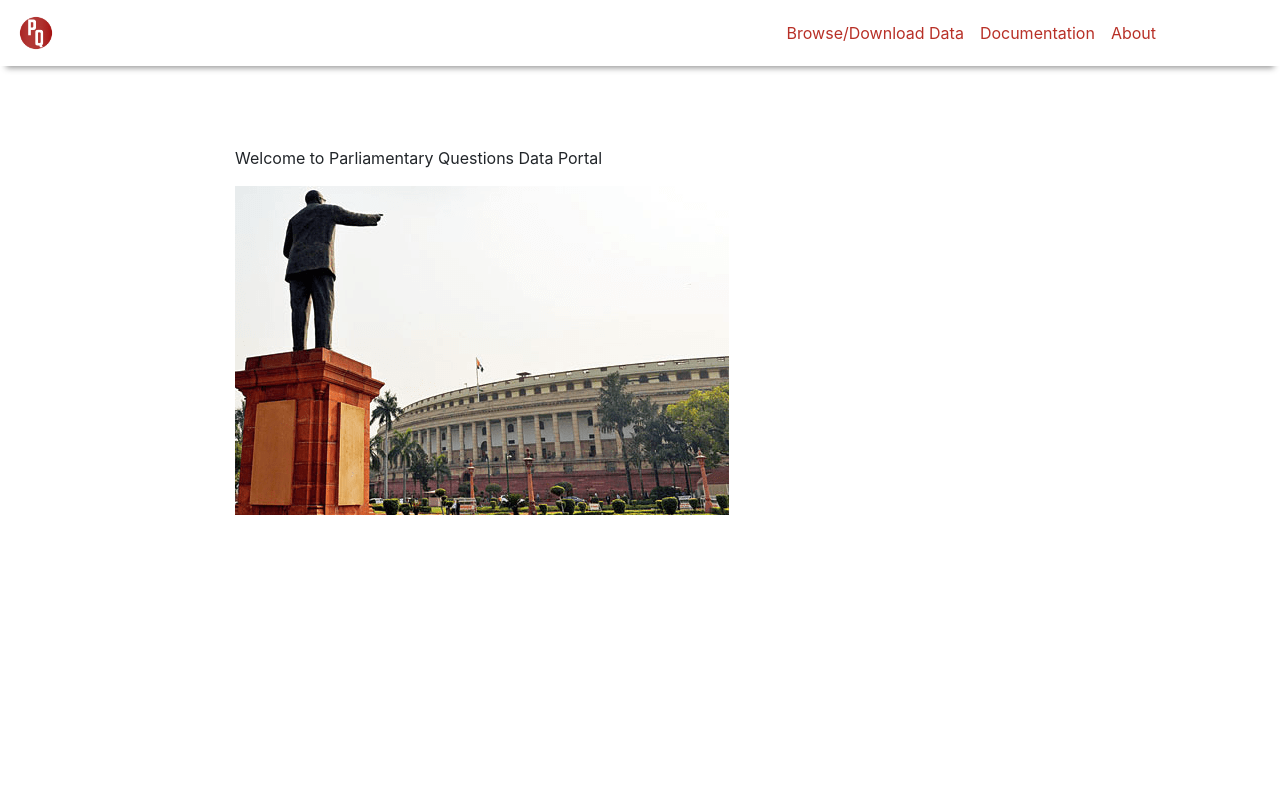
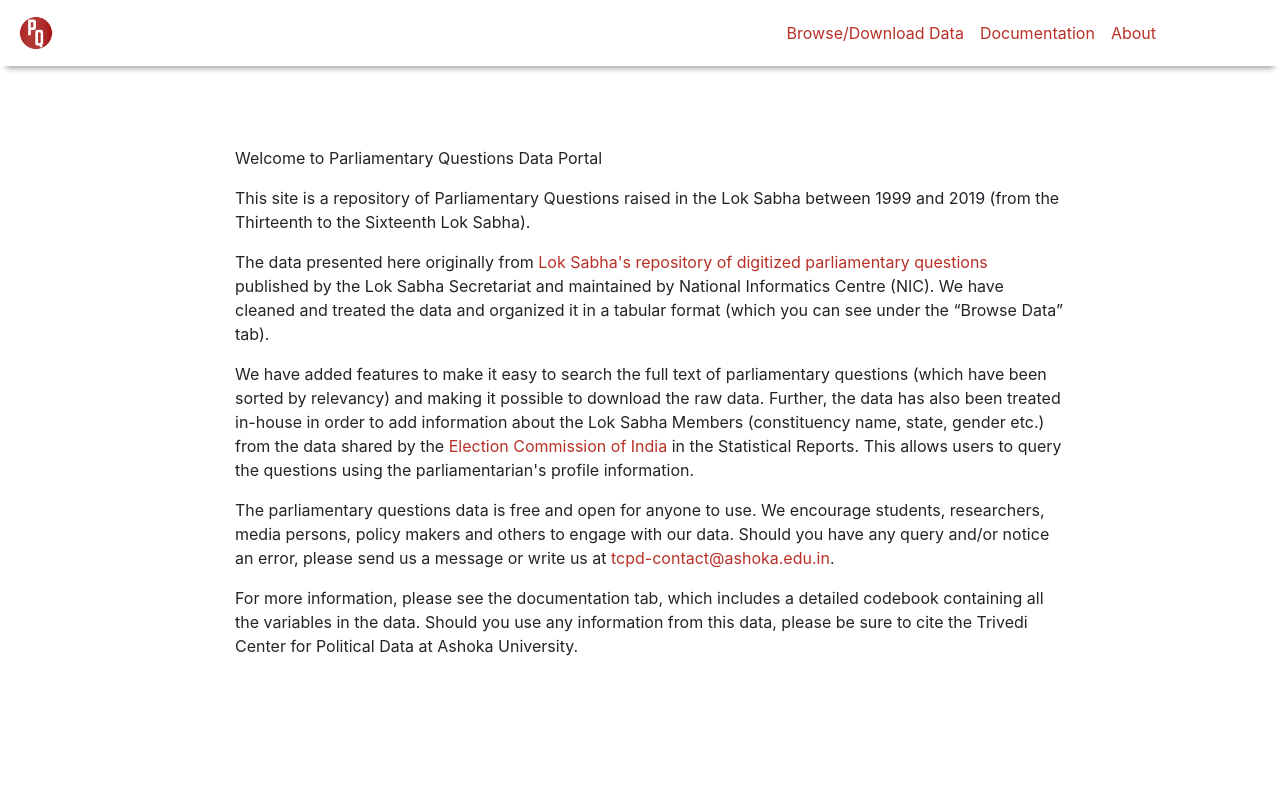
Before and after one commit to salonibhogale/qhsearchui, a React (Create React App) app: page / in a window 1280 px wide. Shown: the top 800 px of the page. Built offline with nearby package versions, Linux system fonts and the light colour scheme; no server answers; what searchkit would draw is missing.

Commit message:
fixed download data for large files, commented unrequired section

```diff
--- a/src/Components/BrowseData.js
+++ b/src/Components/BrowseData.js
@@ -145,89 +145,89 @@
   }
 }
 
-const MovieHitsListItem = (props) => {
-  const { bemBlocks, result } = props;
-  let splitname = result._source.member;
-  var split_names = splitname
-    .toString()
-    .replace("[", "")
-    .split(",")
-    .map((item, i) => {
-      return <p key={i}>{item}</p>;
-    });
+// const MovieHitsListItem = (props) => {
+//   const { bemBlocks, result } = props;
+//   let splitname = result._source.member;
+//   var split_names = splitname
+//     .toString()
+//     .replace("[", "")
+//     .split(",")
+//     .map((item, i) => {
+//       return <p key={i}>{item}</p>;
+//     });
 
-  let splitparty = result._source.party;
-  var split_party = splitparty
-    .toString()
-    .split(",")
-    .map((item, i) => {
-      return <p key={i}>{item}</p>;
-    });
+//   let splitparty = result._source.party;
+//   var split_party = splitparty
+//     .toString()
+//     .split(",")
+//     .map((item, i) => {
+//       return <p key={i}>{item}</p>;
+//     });
 
-  let splitctype = result._source.constituency_type;
-  var split_ctype = splitctype
-    .toString()
-    .split(",")
-    .map((item, i) => {
-      return <p key={i}>{item}</p>;
-    });
+//   let splitctype = result._source.constituency_type;
+//   var split_ctype = splitctype
+//     .toString()
+//     .split(",")
+//     .map((item, i) => {
+//       return <p key={i}>{item}</p>;
+//     });
 
-  const source = extend({}, result._source, result.highlight);
-  return (
-    <tr
-      data-qa="hit"
-      className={bemBlocks.item().mix(bemBlocks.container("item"))}
-    >
-      <td>
-        <h3 className={bemBlocks.item("subtitle")}>{source.ls_no}</h3>
-      </td>
-      <td style={{ width: "150px" }}>
-        <h3 className={bemBlocks.item("subtitle")}>
-          {source.starred_unstarred}
-        </h3>
-      </td>
+//   const source = extend({}, result._source, result.highlight);
+//   return (
+//     <tr
+//       data-qa="hit"
+//       className={bemBlocks.item().mix(bemBlocks.container("item"))}
+//     >
+//       <td>
+//         <h3 className={bemBlocks.item("subtitle")}>{source.ls_no}</h3>
+//       </td>
+//       <td style={{ width: "150px" }}>
+//         <h3 className={bemBlocks.item("subtitle")}>
+//           {source.starred_unstarred}
+//         </h3>
+//       </td>
 
-      <td style={{ width: "150px" }}>
-        <h3 className={bemBlocks.item("subtitle")}>{split_names}</h3>
-      </td>
+//       <td style={{ width: "150px" }}>
+//         <h3 className={bemBlocks.item("subtitle")}>{split_names}</h3>
+//       </td>
 
-      <td style={{ width: "150px" }}>
-        <h3 className={bemBlocks.item("subtitle")}>{split_party}</h3>
-      </td>
+//       <td style={{ width: "150px" }}>
+//         <h3 className={bemBlocks.item("subtitle")}>{split_party}</h3>
+//       </td>
 
-      <td style={{ width: "150px" }}>
-        <h3 className={bemBlocks.item("subtitle")}>
-          <div
-            className={bemBlocks.item("text")}
-            dangerouslySetInnerHTML={{ __html: source.ministry }}
-          ></div>
-        </h3>
-      </td>
-      <td style={{ width: "150px" }}>
-        <h3 className={bemBlocks.item("subtitle")}>
-          <div
-            className={bemBlocks.item("text")}
-            dangerouslySetInnerHTML={{ __html: source.date }}
-          ></div>
-        </h3>
-      </td>
-      <td style={{ width: "150px" }}>
-        <h3 className={bemBlocks.item("subtitle")}>{split_ctype}</h3>
-      </td>
+//       <td style={{ width: "150px" }}>
+//         <h3 className={bemBlocks.item("subtitle")}>
+//           <div
+//             className={bemBlocks.item("text")}
+//             dangerouslySetInnerHTML={{ __html: source.ministry }}
+//           ></div>
+//         </h3>
+//       </td>
+//       <td style={{ width: "150px" }}>
+//         <h3 className={bemBlocks.item("subtitle")}>
+//           <div
+//             className={bemBlocks.item("text")}
+//             dangerouslySetInnerHTML={{ __html: source.date }}
+//           ></div>
+//         </h3>
+//       </td>
+//       <td style={{ width: "150px" }}>
+//         <h3 className={bemBlocks.item("subtitle")}>{split_ctype}</h3>
+//       </td>
 
-      <td style={{ width: "250px" }}>
-        <h3 className={bemBlocks.item("subtitle")}>
-          <ShowMore lines={3} more=">" less="<">
-            <div
-              className={bemBlocks.item("text")}
-              dangerouslySetInnerHTML={{ __html: source.Question }}
-            ></div>
-          </ShowMore>
-        </h3>
-      </td>
-    </tr>
-  );
-};
+//       <td style={{ width: "250px" }}>
+//         <h3 className={bemBlocks.item("subtitle")}>
+//           <ShowMore lines={3} more=">" less="<">
+//             <div
+//               className={bemBlocks.item("text")}
+//               dangerouslySetInnerHTML={{ __html: source.Question }}
+//             ></div>
+//           </ShowMore>
+//         </h3>
+//       </td>
+//     </tr>
+//   );
+// };
 
 // to display the hitstats correctly: '139 results found in 27ms'
 export class FormattedHitsStats extends HitsStats {
@@ -347,6 +347,7 @@
         this.setState({ csvData: for_data });
         this.setState({ change: this.state.change + 1 });
         console.log("data mapped to csvData");
+        this.setState({ isDataDownloadable: true });
       });
   }
 
@@ -365,7 +366,7 @@
   };
 
   onAcceptTermsAndConditions = (key, checked) => {
-    this.setState({ isDataDownloadable: checked });
+    // this.setState({ isDataDownloadable: checked });
     if (checked) {
       this.getAllData(searchkit.query);
       console.log("fetching data now");
--- a/src/Components/HomePage.js
+++ b/src/Components/HomePage.js
@@ -6,9 +6,55 @@
       <div className="content overflow-auto">
         <div className="text-content">
           <p> Welcome to Parliamentary Questions Data Portal</p>
-          <img
+          <p>
+            {" "}
+            This site is a repository of Parliamentary Questions raised in the
+            Lok Sabha between 1999 and 2019 (from the Thirteenth to the
+            Sixteenth Lok Sabha).
+          </p>
+          <p>
+            {" "}
+            The data presented here originally from{" "}
+            <a href="http://loksabhaph.nic.in/Questions/Qtextsearch.aspx">
+              Lok Sabha's repository of digitized parliamentary questions{" "}
+            </a>
+            published by the Lok Sabha Secretariat and maintained by National
+            Informatics Centre (NIC). We have cleaned and treated the data and
+            organized it in a tabular format (which you can see under the
+            “Browse Data” tab).
+          </p>
+          <p>
+            We have added features to make it easy to search the full text of
+            parliamentary questions (which have been sorted by relevancy) and
+            making it possible to download the raw data. Further, the data has
+            also been treated in-house in order to add information about the Lok
+            Sabha Members (constituency name, state, gender etc.) from the data
+            shared by the{" "}
+            <a href="https://eci.gov.in/">Election Commission of India</a> in
+            the Statistical Reports. This allows users to query the questions
+            using the parliamentarian's profile information.
+          </p>
+          <p>
+            {" "}
+            The parliamentary questions data is free and open for anyone to use.
+            We encourage students, researchers, media persons, policy makers and
+            others to engage with our data. Should you have any query and/or
+            notice an error, please send us a message or write us at{" "}
+            <a href="mailto:tcpd-contact@ashoka.edu.in">
+              tcpd-contact@ashoka.edu.in
+            </a>
+            .
+          </p>
+          <p>
+            {" "}
+            For more information, please see the documentation tab, which
+            includes a detailed codebook containing all the variables in the
+            data. Should you use any information from this data, please be sure
+            to cite the Trivedi Center for Political Data at Ashoka University.
+          </p>
+          {/* <img
             src={require("../Assets/Images/ambedkar-statue-at-parliament.png")}
-          ></img>
+          ></img> */}
         </div>
       </div>
     );
```
